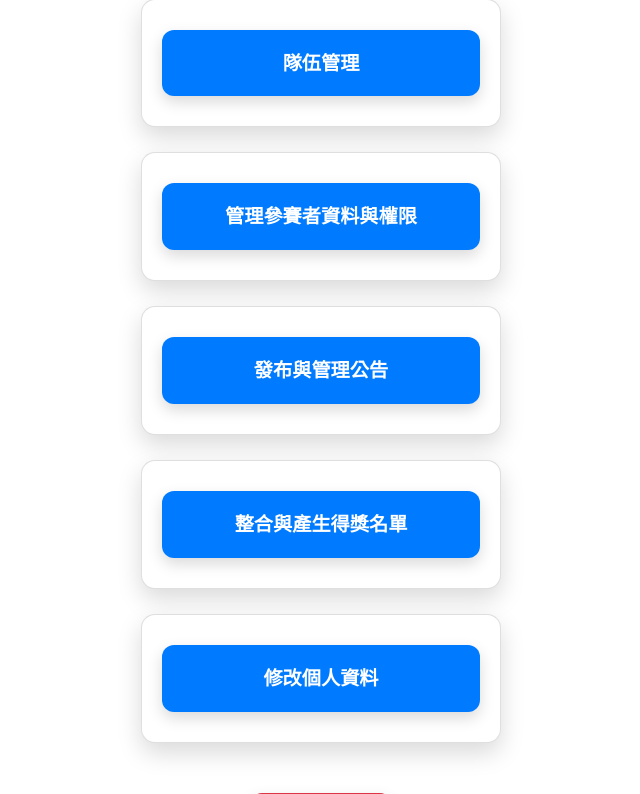
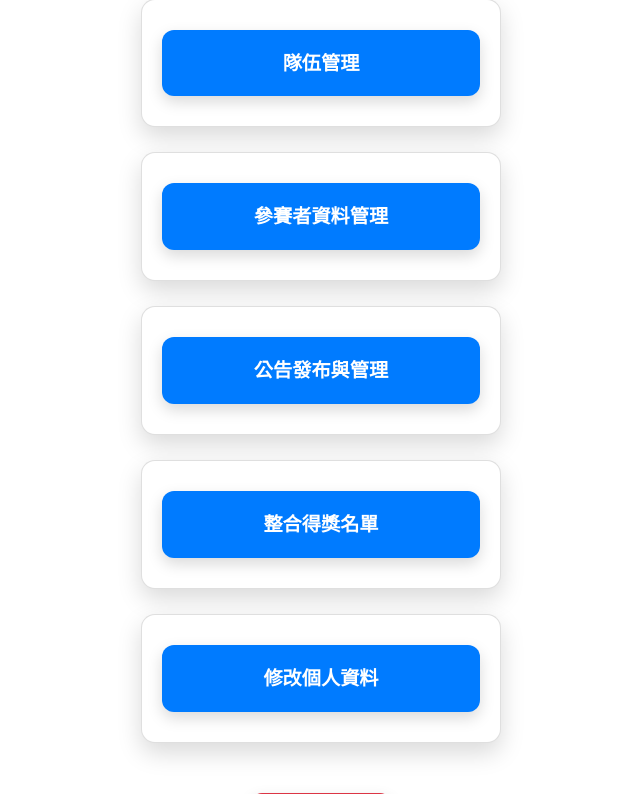
Before and after one commit to Rex0626/SE-final_project, a PHP site: page /admin_system/admin_system.php in a window 1280 px wide. Shown: the part 192-986 px from the top of the page, without its empty margins (319-959 px from the left). Run offline with PHP 8.4, Linux system fonts and the light colour scheme; the visitor is signed in with stand-in values (Sample User, id 1).

Commit message:
修改版面

```diff
--- a/admin_system/admin_system.php
+++ b/admin_system/admin_system.php
@@ -101,13 +101,13 @@ if (!isset($_SESSION['email']) || $_SESSION['role'] !== 'admin') {
             <a href="./manage_team/main.php" class="btn">隊伍管理</a>
         </div>
         <div class="card">
-            <a href="./manage_participant/main.php" class="btn">管理參賽者資料與權限</a>
+            <a href="./manage_participant/main.php" class="btn">參賽者資料管理</a>
         </div>
         <div class="card">
-            <a href="./manage_announcement/main.php" class="btn">發布與管理公告</a>
+            <a href="./manage_announcement/main.php" class="btn">公告發布與管理</a>
         </div>
         <div class="card">
-            <a href="./award_summary/main.php" class="btn">整合與產生得獎名單</a>
+            <a href="./award_summary/main.php" class="btn">整合得獎名單</a>
         </div>
         <div class="card">
             <a href="./edit_profile/main.php" class="btn">修改個人資料</a>
```
